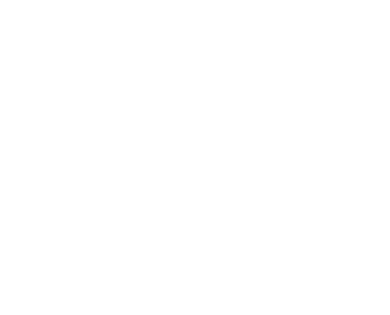
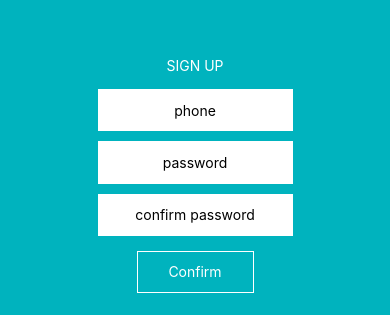
Before and after one commit to alex1mo/React-native-app, a React Native app: screen / in a window 390 px wide. Shown: the part 247-562 px from the top of the page. Built offline with nearby package versions, Linux system fonts and the light colour scheme.

Commit message:
add SignUp in App components for test

```diff
--- a/App.js
+++ b/App.js
@@ -1,11 +1,11 @@
 import React from "react";
-import { Text, View } from "react-native";
 import { Provider } from "react-redux";
 import { applyMiddleware, createStore } from "redux";
 import createSagaMiddleware from "redux-saga";
 
 import rootReducer from "./src/reducer";
 import rootSaga from "./src/sagas";
+import SingnUp from "./src/pages/signup/SingnUp";
 
 const sagaMiddleware = createSagaMiddleware();
 
@@ -15,6 +15,10 @@
 
 export default class App extends React.Component {
   render() {
-    return <Provider store={store} />;
+    return (
+      <Provider store={store}>
+        <SingnUp />
+      </Provider>
+    );
   }
 }
```
